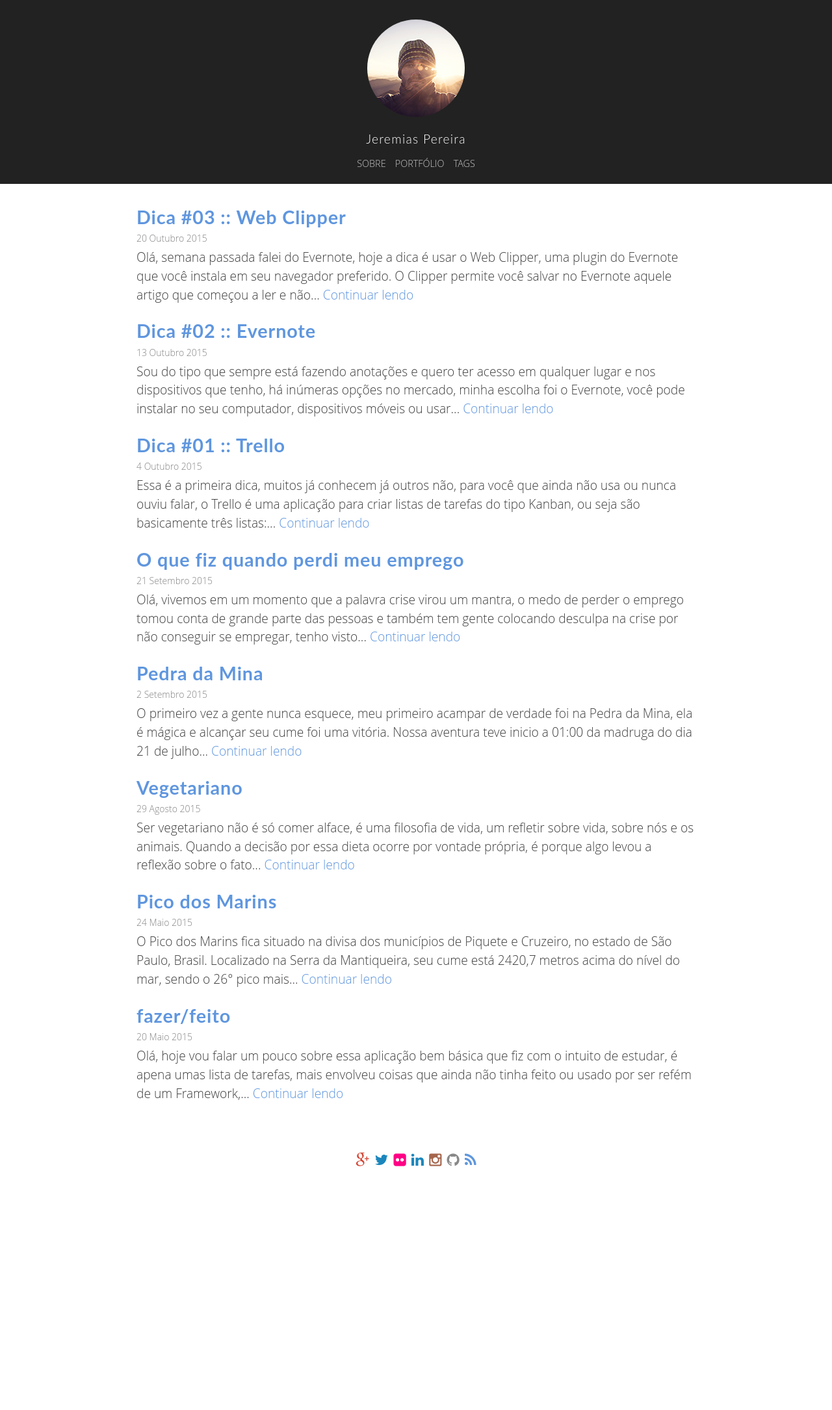
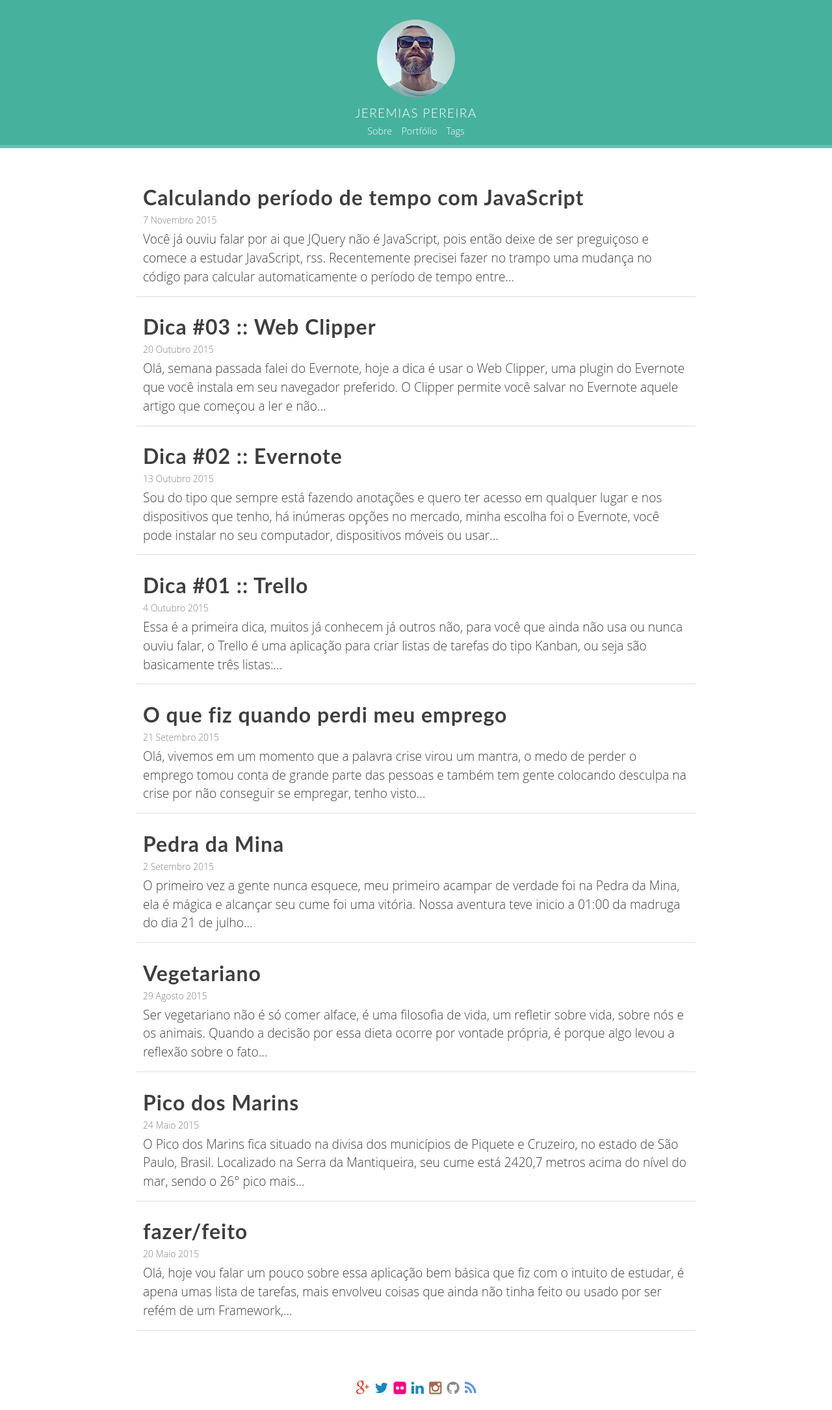
Before and after one commit to jeremiaspereira/jeremiaspereira.github.io, a Jekyll site: the page built from index.html, in a window 1280 px wide. Shown: the whole page at 65% size. Built offline with Jekyll 4.4.1, drawn with Linux system fonts in a browser that asks for light colours; before the commit the page ends 1819 px from its top, so only the background shows below that.

Commit message:
Novo post; Mudanças no tema

```diff
--- a/_includes/header.html
+++ b/_includes/header.html
@@ -1,15 +1,16 @@
 <header class="site-header">
-     <a  href="{{ site.baseurl }}/">
+    <a  href="{{ site.baseurl }}/">
       <div class="logo"></div>
-     </a>
+    </a>
+
     <div class="site-title">
       <a  href="{{ site.baseurl }}/">{{ site.title }}</a>
     </div>
 
     <div class="menu-paginas">
-      <a  href="{{ site.baseurl }}/sobre"> SOBRE</a>
-      <a href="{{ site.baseurl }}/portfolio/"> PORTFÓLIO</a>
-      <a href="{{ site.baseurl }}/tags/"> TAGS</a>
+      <a  href="{{ site.baseurl }}/sobre"> Sobre</a>
+      <a href="{{ site.baseurl }}/portfolio/"> Portfólio</a>
+      <a href="{{ site.baseurl }}/tags/"> Tags</a>
       <!--{% for page in site.pages %}
         {% if page.title %}
         <a class="page-link" href="{{ page.url | prepend: site.baseurl }}">{{ page.title }}</a>
--- /dev/null
+++ b/_posts/2015-11-07-calculo-periodo-de-tempo-com-javascript.markdown
@@ -0,0 +1,16 @@
+---
+layout: post
+title:  "Calculando período de tempo com JavaScript"
+date:   2015-11-07 22:00:00
+description: "Um Js simples para fazer o cálculo de tempo entre uma hora e outra."
+tag: JavaScript
+---
+
+Você já ouviu falar por ai que JQuery não é JavaScript, pois então deixe de ser preguiçoso e comece a estudar JavaScript, rss.
+
+Recentemente precisei fazer no trampo uma mudança no código para calcular automaticamente o período de tempo entre a hora inicial e final de um curso. No meu caso lá eu uso o CakePHP que fica mais facil gerar esses inputs com os valores de horas e minutos, aqui resolvi brincar e criar via JavaScript.
+
+A ideia é obter a diferença entre essa duas horas e mostrar na tela ou em um input, a principio é fácil mais rendeu umas linhas de código.
+
+
+<iframe width="100%" height="500" src="//jsfiddle.net/JeremiasPereira/2zooce3k/6/embedded/" allowfullscreen="allowfullscreen" frameborder="0"></iframe>
--- a/_sass/_layout.scss
+++ b/_sass/_layout.scss
@@ -5,13 +5,15 @@
     width:100%;
     padding:30px 0 10px 0;
     background:$background-header;
+    border-bottom: solid 5px lighten($background-header, 10%);
 }
 
 .site-title {
     text-align: center;
     font-family: "Lato","Helvetica",Helvetica,Arial,sans-serif;
     letter-spacing: 0.08em  ;
-    padding-top:20px;
+    padding-top:10px;
+    text-transform: uppercase;
     a{
       font-size: 1.2em;
       color:#fff;
@@ -28,9 +30,9 @@
 
 .menu-paginas{
   text-align: center;
-  padding:10px 0px;
+  padding:0px 0px;
   a{
-    color:#C8C8C8;
+    color:#fff;
     font-size: 0.9em;
     padding:0px 5px;
     &:hover{
@@ -40,11 +42,23 @@
 }
 
 .logo{
-  background:url("../assets/img/avatar.png");
-  width:150px;
-  height:150px;
+  background:url("../assets/img/avatar_01.png");
+  width:120px;
+  height:120px;
   border-radius:100%;
   margin:auto;
+}
+
+.site-header.post{
+    padding:0px;
+    .site-title{
+      padding-top:8px;
+      font-size: 1.2em;
+    }
+    .menu-paginas{
+      padding: 0 0 10px 0;
+    }
+
 }
 
 /**
@@ -57,9 +71,20 @@
 .post-list {
     margin-left: 0;
     list-style: none;
-
-    > li {
-        margin-bottom: $spacing-unit;
+    li {
+      margin-bottom: $spacing-unit;
+      border-bottom: solid 1px #ddd;
+      padding:0 10px 5px 10px;
+      &:hover{
+        border-bottom: solid 1px #eee;
+      }
+    }
+    a{
+      text-decoration: none;
+      color:$text-color;
+      &:hover{
+        color: lighten($text-color, 15%)
+      }
     }
 }
 
@@ -70,17 +95,11 @@
 }
 
 .post-title {
-  a{
     font-family: "Lato","Helvetica",Helvetica,Arial,sans-serif;
-    font-size: 1.8em;
+    font-size:2.0em;
     font-weight: 700;
     letter-spacing: 0.03em;
-    margin-bottom: 1.25rem;
     margin-top: 2.25rem;
-    &:hover{
-        text-decoration: none;
-      }
-  }
 }
 
 
@@ -104,7 +123,7 @@
 .post-content {
     margin-bottom: $spacing-unit;
     p{
-      font-size: 1.2em;
+      font-size: 1.3em;
       font-weight: 400;
     }
     li{
--- a/_sass/main.scss
+++ b/_sass/main.scss
@@ -12,7 +12,7 @@ $spacing-unit:     20px;
 
 $text-color:      #3F3F3F;
 $background-color: #ffffff;
-$background-header: #222222;
+$background-header: #46B19D;
 $brand-color:      #5F96DE;
 
 $grey-color:       #828282;
--- a/index.html
+++ b/index.html
@@ -6,10 +6,10 @@ layout: default
   <ul class="post-list">
     {% for post in site.posts %}
         <li>
+          <a href="{{ post.url | prepend: site.baseurl }}">
             <div class="post-title">
-            <a href="{{ post.url | prepend: site.baseurl }}">{{ post.title }}</a>
+             {{ post.title }}
             </div>
-
             <div class="post-meta">
               {% assign m = post.date | date: "%-m" %}
               {{ post.date | date: "%-d" }}
@@ -29,12 +29,10 @@ layout: default
               {% endcase %}
               {{ post.date | date: "%Y" }}
             </div>
-
-
             <p class="description">
               {{ post.content | strip_html | truncatewords:40 }}
-            <a href="{{ post.url | prepend: site.baseurl }}" class="link">Continuar lendo</a>
             </p>
+         </a>
       </li>
     {% endfor %}
   </ul>
```
Also changed, not shown: _includes/header-post.html (added, +12 -0 lines), _layouts/default-post.html (added, +20 -0 lines), assets/img/avatar_01.png (added). Lines whose indentation alone changed are shown as unchanged.
